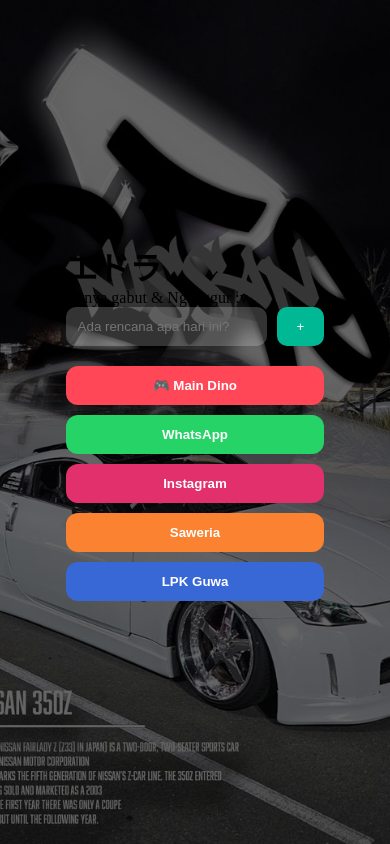
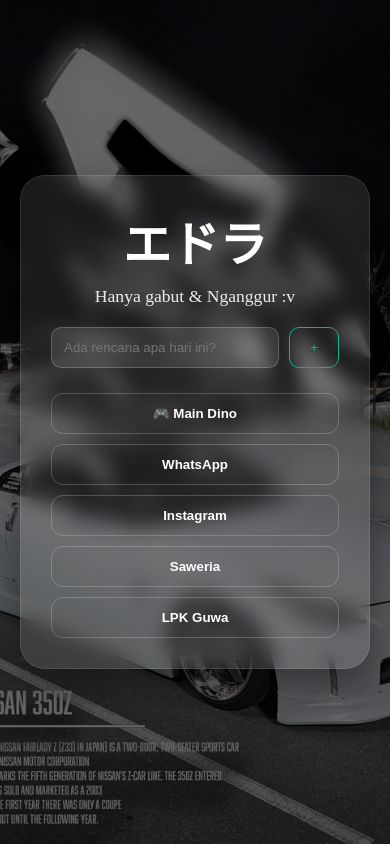
Before and after one commit to zexorcist115-blip/website-edra, a React (Vite) app: page / in a window 390 px wide. Built offline with nearby package versions, Linux system fonts and the light colour scheme.

Commit message:
Fix total: Edra putih, tombol sangar bergaris, dan fix scroll tablet

```diff
--- a/src/App.css
+++ b/src/App.css
@@ -6,61 +6,69 @@
   justify-content: center;
   align-items: center;
   padding: 40px 20px;
-  /* PAKAI JPG NYA BOS, JANGAN POLOSAN */
+  /* JANGAN LUPA ADD GAMBARNYA DI FOLDER PUBLIC DENGAN NAMA pg-nissan.jpg */
   background: linear-gradient(rgba(0,0,0,0.6), rgba(0,0,0,0.6)), url('/bg-nissan.jpg');
   background-size: cover;
   background-position: center;
   background-attachment: fixed;
-}.
+}
 
 .glass-card {
-  background: rgba(255, 255, 255, 0.1);
-  backdrop-filter: blur(15px);
+  background: rgba(255, 255, 255, 0.1); /* Semi-transparan */
+  backdrop-filter: blur(10px); /* Efek buram */
   padding: 30px;
   border-radius: 25px;
   width: 100%;
   max-width: 500px;
   text-align: center;
-  color: white;
-  border: 1px solid rgba(255,255,255,0.2);
+  /* Efek Garis Tepi Mewah */
+  border: 1px solid rgba(255, 255, 255, 0.1);
+  box-shadow: 0 15px 35px rgba(0,0,0,0.4);
+}
+
+.title {
+  color: #ffffff; /* TULISAN EDRA JADI PUTIH TOTAL */
+  font-size: 3rem;
+  margin-bottom: 10px;
+  font-weight: bold;
+}
+
+.subtitle {
+  color: #eeeeee;
+  font-size: 1.1rem;
+  margin-bottom: 20px;
 }
 
 .input-group {
   display: flex;
   gap: 10px;
-  margin-bottom: 20px;
+  margin-bottom: 25px;
 }
 
 input {
   flex: 1;
   padding: 12px;
   border-radius: 10px;
-  border: none;
-  background: rgba(255,255,255,0.2);
-  color: white;
+  background: rgba(255, 255, 255, 0.1);
+  color: #ffffff;
+  /* Garis tepi untuk input */
+  border: 1px solid rgba(255, 255, 255, 0.2);
 }
 
 .btn-add {
   padding: 10px 20px;
   border-radius: 10px;
-  border: none;
+  background: transparent;
+  color: #00b894;
+  /* Garis tepi untuk tombol '+' */
+  border: 1px solid #00b894;
+  cursor: pointer;
+  transition: all 0.3s ease;
+}
+
+.btn-add:hover {
   background: #00b894;
   color: white;
-  cursor: pointer;
-}
-
-.todo-list {
-  list-style: none;
-  padding: 0;
-  margin-bottom: 20px;
-}
-
-.todo-item {
-  background: rgba(255,255,255,0.1);
-  padding: 10px;
-  margin-bottom: 5px;
-  border-radius: 8px;
-  text-align: left;
 }
 
 .social-group {
@@ -69,30 +77,28 @@ input {
   gap: 10px;
 }
 
+/* GAYA TOMBOL SANGAR & TRANSPARAN (OUTLINE) */
 .btn-social {
   width: 100%;
   padding: 12px;
   border-radius: 12px;
-  border: none;
+  background: transparent; /* Latar Belakang Transparan */
+  color: #ffffff; /* Semua Tulisan Tombol Putih */
   font-weight: bold;
-  color: white;
   cursor: pointer;
-  transition: 0.3s;
+  transition: all 0.3s ease;
+  /* Efek Garis Tepi Tipis untuk semua tombol */
+  border: 1px solid rgba(255, 255, 255, 0.2);
 }
 
-.btn-social.game { background: #ff4757; }
-.btn-social.wa { background: #25d366; }
-.btn-social.ig { background: #e1306c; }
-.btn-social.saweria { background: #fa8231; }
-.btn-social.lpk { background: #3867d6; }
+/* Efek Hover Agar Keren Saat Disentuh */
+.btn-social:hover {
+  background: rgba(255, 255, 255, 0.1);
+}
 
-.btn-back {
-  width: 100%;
-  padding: 12px;
-  background: #2f3542;
-  color: white;
-  border: none;
-  border-radius: 12px;
-  margin-bottom: 15px;
-  cursor: pointer;
-}
+/* WARNA KHUSUS GARIS TEPI (HOVER) */
+.btn-social.game:hover { border-color: #ff4757; }
+.btn-social.wa:hover { border-color: #25d366; }
+.btn-social.ig:hover { border-color: #e1306c; }
+.btn-social.saweria:hover { border-color: #fa8231; }
+.btn-social.lpk:hover { border-color: #3867d6; }
```
